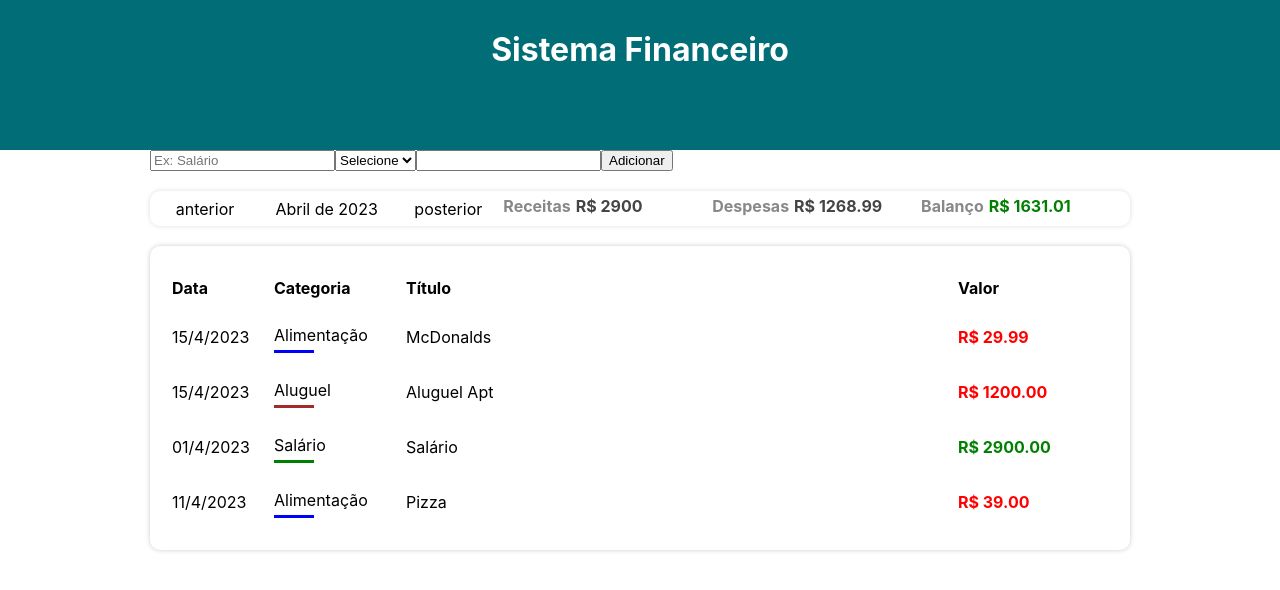
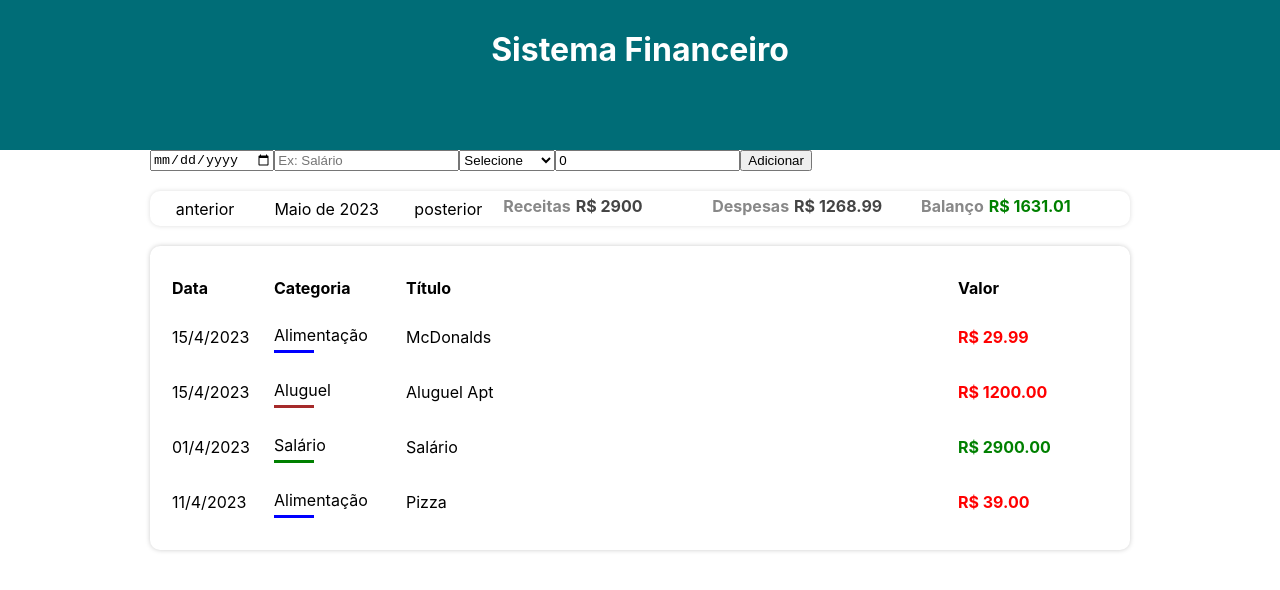
Before and after one commit to Mateus1508/finance-app-front, a React (Vite) app: page / in a window 1280 px wide. Shown: the top 590 px of the page. Built offline with nearby package versions, Linux system fonts and the light colour scheme.

Commit message:
:add: InsertItem criado

```diff
--- a/src/App.tsx
+++ b/src/App.tsx
@@ -9,12 +9,12 @@ import { InfoArea } from './components/InfoArea';
 import InsertItem from './components/InsertItem';
 
 const App = () => {
- /*  const [list, setList] = useState(items); */
   const [filteredList, setFilteredList] = React.useState<Item[]>([]);
   const [currentMonth, setCurrentMonth] = React.useState(getCurrentMonth());
-  const [income, setIncome] = React.useState(0)
-  const [expense, setExpense] = React.useState(0)
-  const list = items;
+  const [income, setIncome] = React.useState(0);
+  const [expense, setExpense] = React.useState(0);
+  const [list, setList] = React.useState(items);
+
 
   React.useEffect(() => {
     setFilteredList(filterListByMonth(list, currentMonth));
@@ -41,6 +41,12 @@ const App = () => {
     setCurrentMonth(newMonth);
   }
 
+  const handleAddItem = (item: Item) => {
+    let newList = [...list];
+    newList.push(item);
+    setList(newList);
+  }
+
   return (
     <C.Container>
       <C.Header>
@@ -48,7 +54,7 @@ const App = () => {
       </C.Header>
       <C.Body>
 
-        <InsertItem />
+        <InsertItem addItem={handleAddItem}/>
 
         <InfoArea
           currentMonth={currentMonth}
--- a/src/components/InsertItem/index.tsx
+++ b/src/components/InsertItem/index.tsx
@@ -1,47 +1,57 @@
 import React from 'react';
 import * as C from './styles';
+import { Item } from '../../types/Item';
+import { newDateAdjusted } from '../../helpers/dateFilter';
 
-type Item = {
-    date: Date;
-    category: string;
-    title: string;
-    value: number;
+type Props = {
+    addItem: (item: Item) => void;
 }
 
-const InsertItem = () => {
-    const [newItem, setNewItem] = React.useState<Item[]>(
-        [{
-            date: new Date(),
-            title: '',
-            category: '',
-            value: 0,
-        }]);
+const InsertItem = ({ addItem }: Props) => {
+    const [title, setTitle] = React.useState('');
+    const [category, setCategory] = React.useState('');
+    const [value, setValue] = React.useState(0);
+    const [date, setDate] = React.useState('');
 
     const handleAddItem = () => {
-        localStorage.setItem("Item", newItem.toString());
-    }
+        addItem({
+            date: newDateAdjusted(date),
+            title: title,
+            category: category,
+            value: value,
+        });
+        setTitle('');
+        setCategory('');
+        setValue(0);
+    };
 
     return (
       <C.Container>
+        <input
+          type="date"
+          value={date}
+          onChange={(e) => setDate(e.target.value)}
+        />
 
         <input
-                type='text'
-                placeholder='Ex: Salário'
-                onChange={e => setNewItem([{ ...newItem[1], title: e.target.value }])}
+          type="text"
+          placeholder="Ex: Salário"
+          value={title}
+          onChange={(e) => setTitle(e.target.value)}
         />
 
-            <select onChange={e => setNewItem([{ ...newItem[2], category: e.target.value }])}>
-                <option>Selecione</option>
+        <select value={category} onChange={(e) => setCategory(e.target.value)}>
+          <option value="">Selecione</option>
+          <option value="food">Alimentação</option>
+          <option value="rent">Aluguel</option>
+          <option value="salary">Salário</option>
         </select>
 
-            <input
-            type='number'
-            onChange={e => setNewItem([{ ...newItem[3], value: Number(e.target.value) }])}
-            />
+        <input type="number" value={value} onChange={(e) => setValue(Number(e.target.value))} />
 
         <button onClick={handleAddItem}>Adicionar</button>
       </C.Container>
     );
-}
+  };
 
 export default InsertItem;
--- a/src/data/items.ts
+++ b/src/data/items.ts
@@ -1,6 +1,6 @@
 import { Item } from "../types/Item";
 
-export const items: Item[] = [
+export const items: Array<Item> = [
     {
         date: new Date(2023, 4, 15),
         category: 'food',
--- a/src/helpers/dateFilter.ts
+++ b/src/helpers/dateFilter.ts
@@ -33,5 +33,10 @@ export const formatCurrentMonth = (currentMonth: string): string => {
     let [year, month] = currentMonth.split('-');
 
     let months = ['Janeiro', 'Fevereiro', 'Março', 'Abril', 'Maio', 'Junho', 'Julho', 'Agosto', 'Setembro', 'Outubro', 'Novembro', 'Dezembro']
-    return `${months[parseInt(month) -1]} de ${year}`;
+    return `${months[parseInt(month)]} de ${year}`;
 }
+
+export const newDateAdjusted = (date: string) => {
+    let [year, month, day] = date.split('-')
+    return new Date(parseInt(year), parseInt(month), parseInt(day))
+  }
```
Lines whose indentation alone changed are shown as unchanged.
